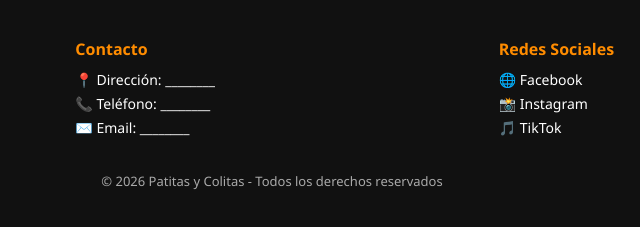
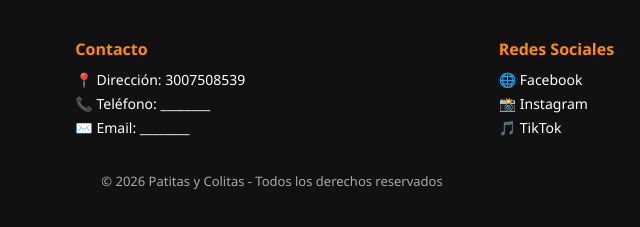
Before and after one commit to jisellondono23-code/patitas-y-colitas, a plain HTML site: page index.html in a window 1280 px wide. Shown: the part 1446-1673 px from the top of the page, 368-1008 px from the left. Drawn offline with Linux system fonts and the light colour scheme.

Commit message:
cambie el numero

```diff
--- a/index.html
+++ b/index.html
@@ -81,7 +81,7 @@
 
     <div class="footer-col">
       <h4>Contacto</h4>
-      <p>📍 Dirección: ________</p>
+      <p>📍 Dirección: 3007508539</p>
       <p>📞 Teléfono: ________</p>
       <p>✉️ Email: ________</p>
     </div>
```
